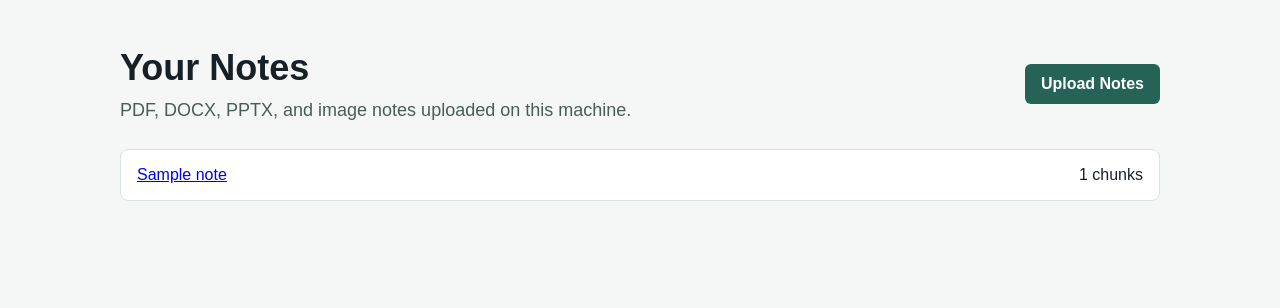
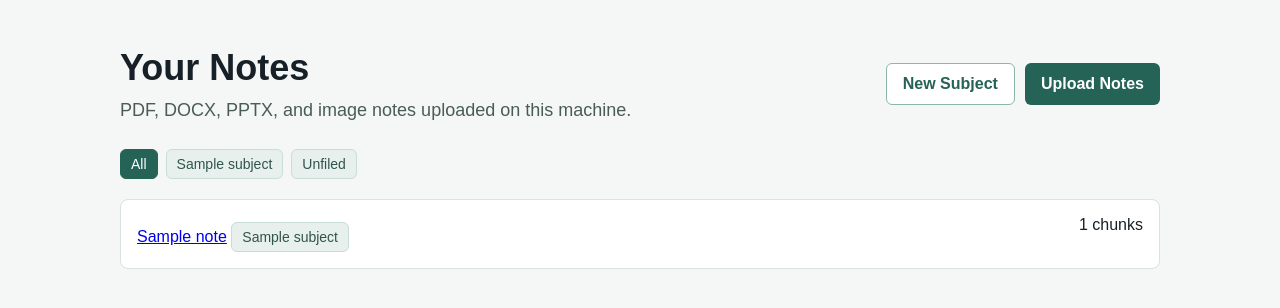
Before and after one commit to Sambhram-Gaonkar/AIStudyBuddy, a Django app: page /notes/ in a window 1280 px wide. Shown: the part 65-373 px from the top of the page. Run offline with Django 4.2, Linux system fonts and the light colour scheme; a user stored in the database is signed in; tables that the repository leaves empty hold one stand-in row (values such as "Sample post").

Commit message:
Add subject folders

```diff
--- a/notes/forms.py
+++ b/notes/forms.py
@@ -1,6 +1,6 @@
 from django import forms
 
-from .models import Note
+from .models import Note, Subject
 
 ALLOWED_CONTENT_TYPES = {
     'application/pdf',
@@ -18,7 +18,16 @@ ALLOWED_EXTENSIONS = ('.pdf', '.docx', '.pptx', '.png', '.jpg', '.jpeg', '.tif',
 class NoteUploadForm(forms.ModelForm):
     class Meta:
         model = Note
-        fields = ['title', 'file']
+        fields = ['title', 'subject', 'file']
+
+    def __init__(self, *args, user=None, **kwargs):
+        super().__init__(*args, **kwargs)
+        self.fields['subject'].required = False
+        self.fields['subject'].empty_label = 'No subject'
+        if user is not None:
+            self.fields['subject'].queryset = Subject.objects.filter(user=user)
+        else:
+            self.fields['subject'].queryset = Subject.objects.none()
 
     def clean_file(self):
         uploaded_file = self.cleaned_data['file']
@@ -28,3 +37,19 @@ class NoteUploadForm(forms.ModelForm):
         if uploaded_file.content_type and uploaded_file.content_type not in ALLOWED_CONTENT_TYPES:
             raise forms.ValidationError('The uploaded file must be a PDF, DOCX, PPTX, PNG, JPG, TIFF, or BMP file.')
         return uploaded_file
+
+
+class SubjectForm(forms.ModelForm):
+    class Meta:
+        model = Subject
+        fields = ['name']
+
+    def __init__(self, *args, user=None, **kwargs):
+        super().__init__(*args, **kwargs)
+        self.user = user
+
+    def clean_name(self):
+        name = ' '.join(self.cleaned_data['name'].split())
+        if self.user and Subject.objects.filter(user=self.user, name__iexact=name).exists():
+            raise forms.ValidationError('You already have a subject with this name.')
+        return name
--- a/notes/models.py
+++ b/notes/models.py
@@ -2,8 +2,30 @@ from django.conf import settings
 from django.db import models
 
 
+class Subject(models.Model):
+    user = models.ForeignKey(settings.AUTH_USER_MODEL, on_delete=models.CASCADE, related_name='subjects')
+    name = models.CharField(max_length=100)
+    created_at = models.DateTimeField(auto_now_add=True)
+
+    class Meta:
+        ordering = ['name']
+        constraints = [
+            models.UniqueConstraint(fields=['user', 'name'], name='unique_subject_name_per_user'),
+        ]
+
+    def __str__(self):
+        return self.name
+
+
 class Note(models.Model):
     user = models.ForeignKey(settings.AUTH_USER_MODEL, on_delete=models.CASCADE, related_name='notes')
+    subject = models.ForeignKey(
+        Subject,
+        on_delete=models.SET_NULL,
+        related_name='notes',
+        null=True,
+        blank=True,
+    )
     title = models.CharField(max_length=200)
     file = models.FileField(upload_to='notes/')
     extracted_text = models.TextField(blank=True)
--- a/notes/urls.py
+++ b/notes/urls.py
@@ -7,5 +7,6 @@ app_name = 'notes'
 urlpatterns = [
     path('', views.note_list, name='list'),
     path('upload/', views.upload_note, name='upload'),
+    path('subjects/create/', views.create_subject, name='create_subject'),
     path('<int:pk>/', views.note_detail, name='detail'),
 ]
--- a/notes/views.py
+++ b/notes/views.py
@@ -6,20 +6,34 @@ from rag_engine.image_reader import OCRUnavailable
 from rag_engine.text_splitter import split_pages_into_chunks
 from rag_engine.vector_store import index_note_chunks
 
-from .forms import NoteUploadForm
-from .models import Note, NoteChunk
+from .forms import NoteUploadForm, SubjectForm
+from .models import Note, NoteChunk, Subject
 
 
 @login_required
 def note_list(request):
-    notes = Note.objects.filter(user=request.user)
-    return render(request, 'notes/list.html', {'notes': notes})
+    notes = Note.objects.filter(user=request.user).select_related('subject')
+    subjects = Subject.objects.filter(user=request.user)
+    selected_subject = request.GET.get('subject', '')
+    if selected_subject.isdigit():
+        notes = notes.filter(subject_id=selected_subject, subject__user=request.user)
+    elif selected_subject == 'none':
+        notes = notes.filter(subject__isnull=True)
+    return render(
+        request,
+        'notes/list.html',
+        {
+            'notes': notes,
+            'subjects': subjects,
+            'selected_subject': selected_subject,
+        },
+    )
 
 
 @login_required
 def upload_note(request):
     if request.method == 'POST':
-        form = NoteUploadForm(request.POST, request.FILES)
+        form = NoteUploadForm(request.POST, request.FILES, user=request.user)
         if form.is_valid():
             note = form.save(commit=False)
             note.user = request.user
@@ -53,9 +67,23 @@ def upload_note(request):
                 pass
             return redirect('notes:detail', pk=note.pk)
     else:
-        form = NoteUploadForm()
+        form = NoteUploadForm(user=request.user)
 
     return render(request, 'notes/upload.html', {'form': form})
+
+
+@login_required
+def create_subject(request):
+    if request.method == 'POST':
+        form = SubjectForm(request.POST, user=request.user)
+        if form.is_valid():
+            subject = form.save(commit=False)
+            subject.user = request.user
+            subject.save()
+            return redirect('notes:list')
+    else:
+        form = SubjectForm(user=request.user)
+    return render(request, 'notes/subject_form.html', {'form': form})
 
 
 @login_required
--- a/static/css/styles.css
+++ b/static/css/styles.css
@@ -164,6 +164,37 @@ body {
     background: #ffffff;
     border: 1px solid #d9e2df;
     border-radius: 8px;
+}
+
+.subject-filters {
+    display: flex;
+    flex-wrap: wrap;
+    gap: 8px;
+    margin-bottom: 20px;
+}
+
+.subject-filters a,
+.subject-label {
+    display: inline-flex;
+    align-items: center;
+    min-height: 28px;
+    padding: 0 10px;
+    color: #31544c;
+    background: #e7f0ed;
+    border: 1px solid #c9dcd6;
+    border-radius: 6px;
+    font-size: 14px;
+    text-decoration: none;
+}
+
+.subject-filters a.active {
+    color: #ffffff;
+    background: #256357;
+    border-color: #256357;
+}
+
+.note-list .subject-label {
+    margin-top: 6px;
 }
 
 @media (max-width: 720px) {
--- a/templates/notes/detail.html
+++ b/templates/notes/detail.html
@@ -7,6 +7,7 @@
     <div>
         <h1>{{ note.title }}</h1>
         <p>{{ chunks.count }} text chunks extracted from the uploaded note.</p>
+        {% if note.subject %}<span class="subject-label">{{ note.subject.name }}</span>{% endif %}
     </div>
     <a class="primary-action" href="{% url 'notes:list' %}">All Notes</a>
 </section>
--- a/templates/notes/list.html
+++ b/templates/notes/list.html
@@ -8,14 +8,30 @@
         <h1>Your Notes</h1>
         <p>PDF, DOCX, PPTX, and image notes uploaded on this machine.</p>
     </div>
-    <a class="primary-action" href="{% url 'notes:upload' %}">Upload Notes</a>
+    <div class="header-actions">
+        <a class="secondary-action" href="{% url 'notes:create_subject' %}">New Subject</a>
+        <a class="primary-action" href="{% url 'notes:upload' %}">Upload Notes</a>
+    </div>
 </section>
+
+{% if subjects %}
+    <nav class="subject-filters" aria-label="Filter notes by subject">
+        <a class="{% if not selected_subject %}active{% endif %}" href="{% url 'notes:list' %}">All</a>
+        {% for subject in subjects %}
+            <a class="{% if selected_subject == subject.pk|stringformat:'s' %}active{% endif %}" href="{% url 'notes:list' %}?subject={{ subject.pk }}">{{ subject.name }}</a>
+        {% endfor %}
+        <a class="{% if selected_subject == 'none' %}active{% endif %}" href="{% url 'notes:list' %}?subject=none">Unfiled</a>
+    </nav>
+{% endif %}
 
 {% if notes %}
     <ul class="note-list">
         {% for note in notes %}
             <li>
-                <a href="{% url 'notes:detail' note.pk %}">{{ note.title }}</a>
+                <div>
+                    <a href="{% url 'notes:detail' note.pk %}">{{ note.title }}</a>
+                    {% if note.subject %}<span class="subject-label">{{ note.subject.name }}</span>{% endif %}
+                </div>
                 <span>{{ note.chunks.count }} chunks</span>
             </li>
         {% endfor %}
```
Also changed, not shown: ai_study_buddy_agent_docs/07_TASK_BOARD.md (+1 -1 lines), ai_study_buddy_agent_docs/08_PROGRESS_LOG.md (+12 -0 lines), ai_study_buddy_agent_docs/10_CHANGELOG.md (+1 -0 lines), notes/tests.py (+38 -1 lines), templates/notes/subject_form.html (added, +14 -0 lines), notes/migrations/0002_subject_note_subject_and_more.py (added).
